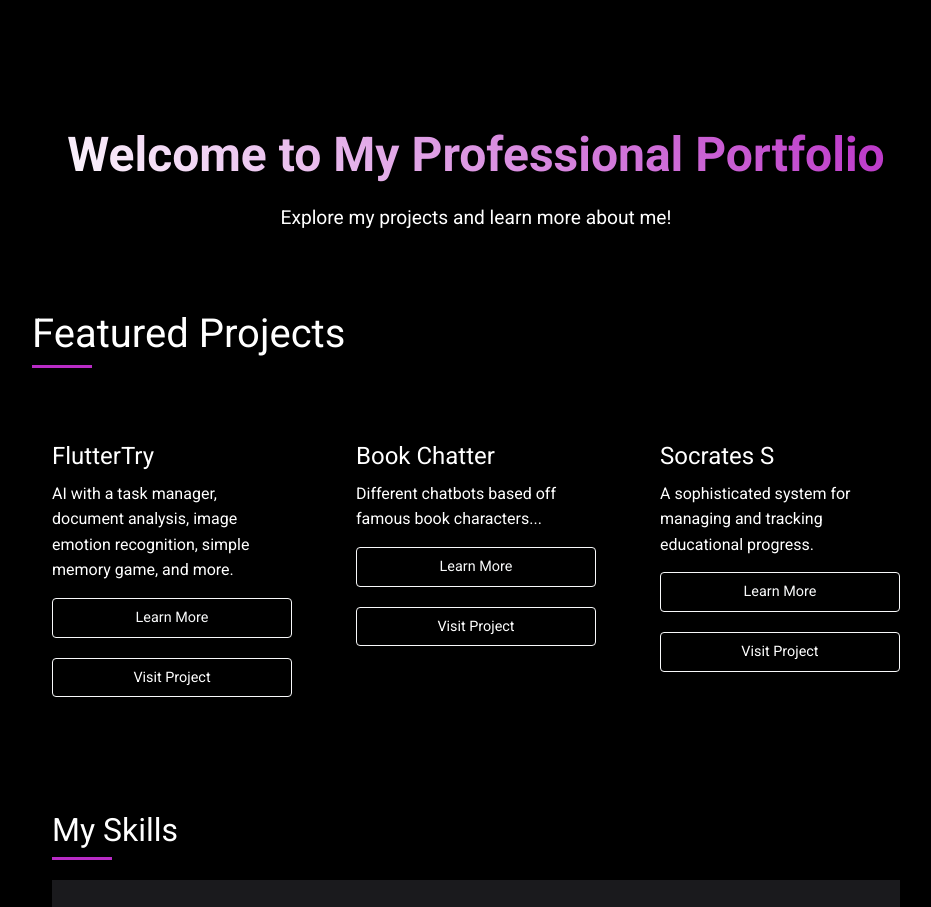
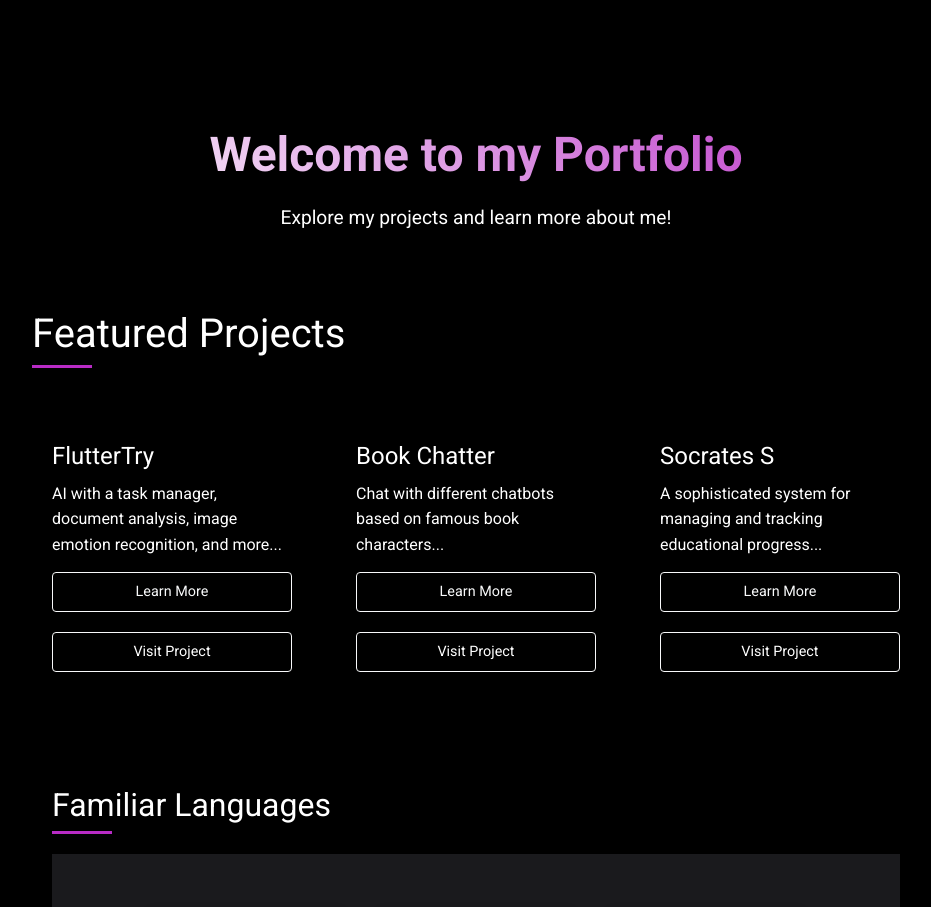
Before and after one commit to sjmiguel8/portfolio, a React (Create React App) app in the folder my-portfolio/: page / in a window 1280 px wide. Shown: the part 140-1047 px from the top of the page, without its empty margins (164-1095 px from the left). Built offline with nearby package versions, Linux system fonts and the light colour scheme.

Commit message:
Projects card designs and descriptions

```diff
--- a/my-portfolio/src/components/Header.js
+++ b/my-portfolio/src/components/Header.js
@@ -16,7 +16,7 @@ const Header = () => {
     <header className="header">
       <nav className="navbar navbar-expand-lg navbar-dark">
         <div className="container">
-          <Link className="navbar-brand" to="/">My Professional Portfolio</Link>
+          <Link className="navbar-brand" to="/">Miguel B. Portfolio</Link>
           <button
             className={`navbar-toggler ${isOpen ? 'open' : ''}`}
             type="button"
--- a/my-portfolio/src/pages/Home.js
+++ b/my-portfolio/src/pages/Home.js
@@ -15,20 +15,20 @@ const homeSkills = [
 const projects = [
   {
     title: 'FlutterTry',
-    description: 'AI with a task manager, document analysis, image emotion recognition, simple memory game, and more.',
-    fullDescription: 'Detailed description of FlutterTry project with all features and technologies used...',
+    description: 'AI with a task manager, document analysis, image emotion recognition, and more...',
+    fullDescription: 'FlutterTry is an innovative AI-powered application that integrates a variety of features to enhance productivity and user experience. It includes a task manager to help you organize and prioritize your tasks efficiently. The document analysis feature allows you to extract and analyze information from various documents quickly. Additionally, the image emotion recognition tool can detect and interpret emotions from images, providing valuable insights. The application also includes a simple memory game to help improve cognitive skills. Overall, FlutterTry is designed to be a versatile tool for both personal and professional use.',
     link: 'http://fluttertryweb.s3-website.us-east-2.amazonaws.com/'
   },
   {
     title: 'Book Chatter',
-    description: 'Different chatbots based off famous book characters...',
-    fullDescription: 'Detailed description of Book Chatter project...',
+    description: 'Chat with different chatbots based on famous book characters...',
+    fullDescription: 'Book Chatter is an engaging platform that allows users to interact with chatbots modeled after famous book characters. Whether you want to have a conversation with Sherlock Holmes, Elizabeth Bennet, or other beloved characters, Book Chatter provides a unique and entertaining experience. The platform also features a dream and psychoanalysis bot, offering users the opportunity to explore their subconscious thoughts and dreams. Book Chatter aims to bring literature to life by combining the charm of classic characters with modern AI technology.',
     link: 'http://bookchatter.s3-website.us-east-2.amazonaws.com/'
   },
   {
     title: 'Socrates S',
-    description: 'A sophisticated system for managing and tracking educational progress.',
-    fullDescription: 'Detailed description of Socrates S project...',
+    description: 'A sophisticated system for managing and tracking educational progress...',
+    fullDescription: 'Socrates S is a comprehensive educational management system designed to support educators and students in tracking and enhancing learning outcomes. The platform offers detailed progress reports, personalized learning plans, and a wide range of interactive educational resources. With advanced analytics, Socrates S provides insights into student performance, helping educators identify areas for improvement and tailor their teaching strategies accordingly. The user-friendly interface ensures that both teachers and students can navigate the system with ease, making it an invaluable tool for modern education.',
     link: 'http://socratess.s3-website.us-east-2.amazonaws.com/login/'
   }
 ];
@@ -52,7 +52,7 @@ const Home = () => {
           <section className="hero-section">
             <Row className="mb-5">
               <Col>
-                <h1 className="text-center welcome-title">Welcome to My Professional Portfolio</h1>
+                <h1 className="text-center welcome-title">Welcome to my Portfolio</h1>
                 <p className="text-center welcome-subtitle">Explore my projects and learn more about me!</p>
               </Col>
             </Row>
@@ -99,7 +99,7 @@ const Home = () => {
           <section className="skills-section">
             <Row className="mb-4">
               <Col>
-                <h2 className="section-title">My Skills</h2>
+                <h2 className="section-title">Familiar Languages</h2>
                 <div className="skills-container">
                   {homeSkills.map((skill, index) => (
                     <div key={index} className="home-skill-item">
--- a/my-portfolio/src/pages/Skills.js
+++ b/my-portfolio/src/pages/Skills.js
@@ -17,7 +17,7 @@ const Skills = () => {
         <div>
             <Header />
             <div className="skills-container">
-                <h2>My Skills</h2>
+                <h2>Familiar Languages</h2>
                 <div className="skills-list">
                     {skills.map((skill, index) => (
                         <div
--- a/my-portfolio/src/styles/Home.css
+++ b/my-portfolio/src/styles/Home.css
@@ -581,3 +581,61 @@ li {
 .modal-footer {
   border-top: 1px solid #333;
 }
+
+/* Modal Styles */
+.project-modal {
+  display: flex !important;
+  align-items: center;
+  padding: 1rem;
+}
+
+.project-modal .modal-dialog {
+  max-width: 600px;
+  width: 100%;
+  margin: 1.75rem auto;
+}
+
+.project-modal .modal-content {
+  background-color: #1a1a1d;
+  color: #ffffff;
+  border: 1px solid rgba(184, 43, 197, 0.2);
+  border-radius: 8px;
+  max-height: 80vh;
+}
+
+.project-modal .modal-header {
+  background-color: #000000;
+  border-bottom: 1px solid rgba(184, 43, 197, 0.2);
+  padding: 1rem 1.5rem;
+}
+
+.project-modal .modal-title {
+  color: #ffffff;
+  font-size: 1.5rem;
+}
+
+.project-modal .modal-body {
+  padding: 1.5rem;
+  overflow-y: auto;
+  max-height: 60vh;
+}
+
+.project-modal .modal-footer {
+  background-color: #000000;
+  border-top: 1px solid rgba(184, 43, 197, 0.2);
+  padding: 1rem 1.5rem;
+}
+
+.project-modal .close {
+  color: #ffffff;
+}
+
+@media (max-width: 768px) {
+  .project-modal .modal-dialog {
+    margin: 1rem;
+  }
+
+  .project-modal .modal-content {
+    max-height: 90vh;
+  }
+}
```
